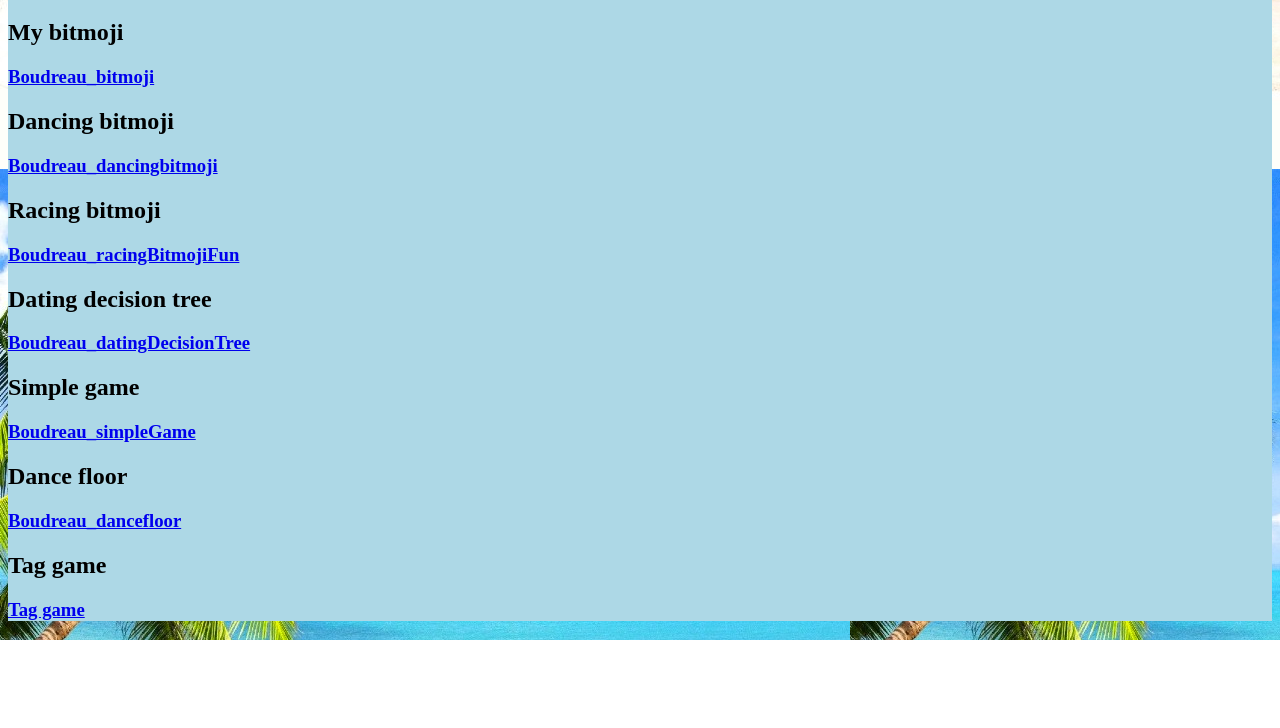
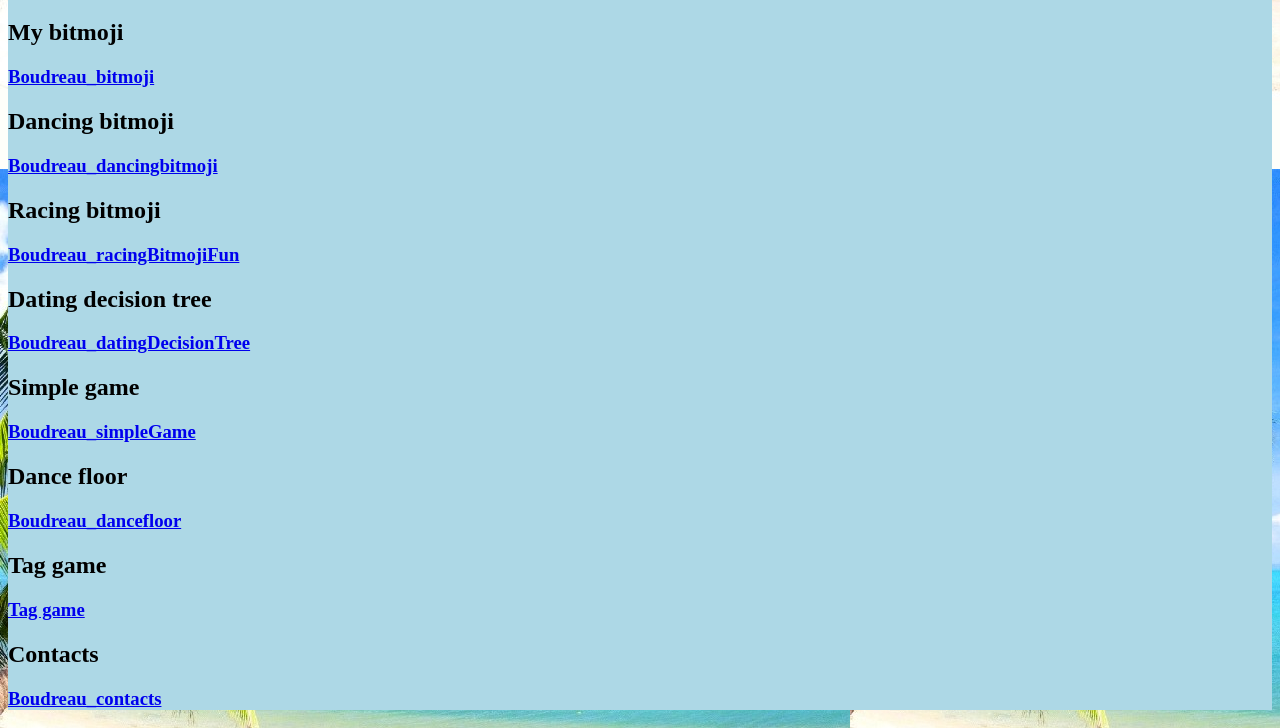
Before and after one commit to avaboudreau/avaboudreau.github.io, a plain HTML site: page js.html in a window 1280 px wide. Shown: the part 631-1359 px from the top of the page. Before the commit the page ends 1271 px from the top, so only its background shows below. Drawn offline with Linux system fonts and the light colour scheme; a script that the page names is missing.

Commit message:
Add files via upload

```diff
--- a/js.html
+++ b/js.html
@@ -42,6 +42,9 @@
         <h2>Tag game</h2>
              <h3><a href="https://www.khanacademy.org/computer-programming/tag-game/5801096703033344">Tag game</a></h3><script
               src="https://www.khanacademy.org/computer-programming/tag-game/5801096703033344/embed.js?editor=no&buttons=no&author=no&embed=yes"></script>
+         <h2>Contacts</h2>
+            <h3><a href="https://www.khanacademy.org/computer-programming/contact-list/5655413608071168">Boudreau_contacts</a></h3><script
+          src="https://www.khanacademy.org/computer-programming/contact-list/5655413608071168/embed.js?editor=no&buttons=no&author=no&embed=yes"></script>
             </div>
 
     </body>
```
